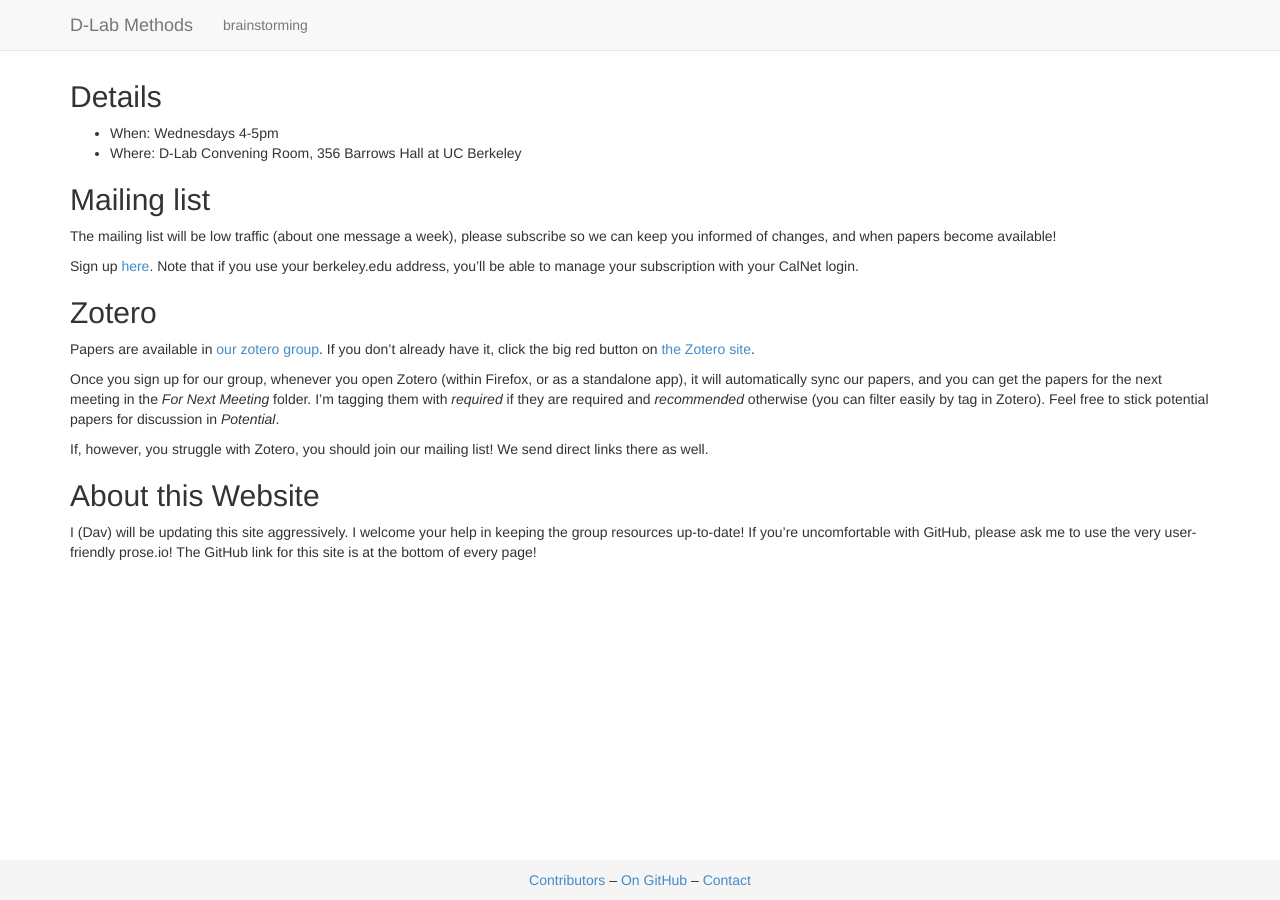
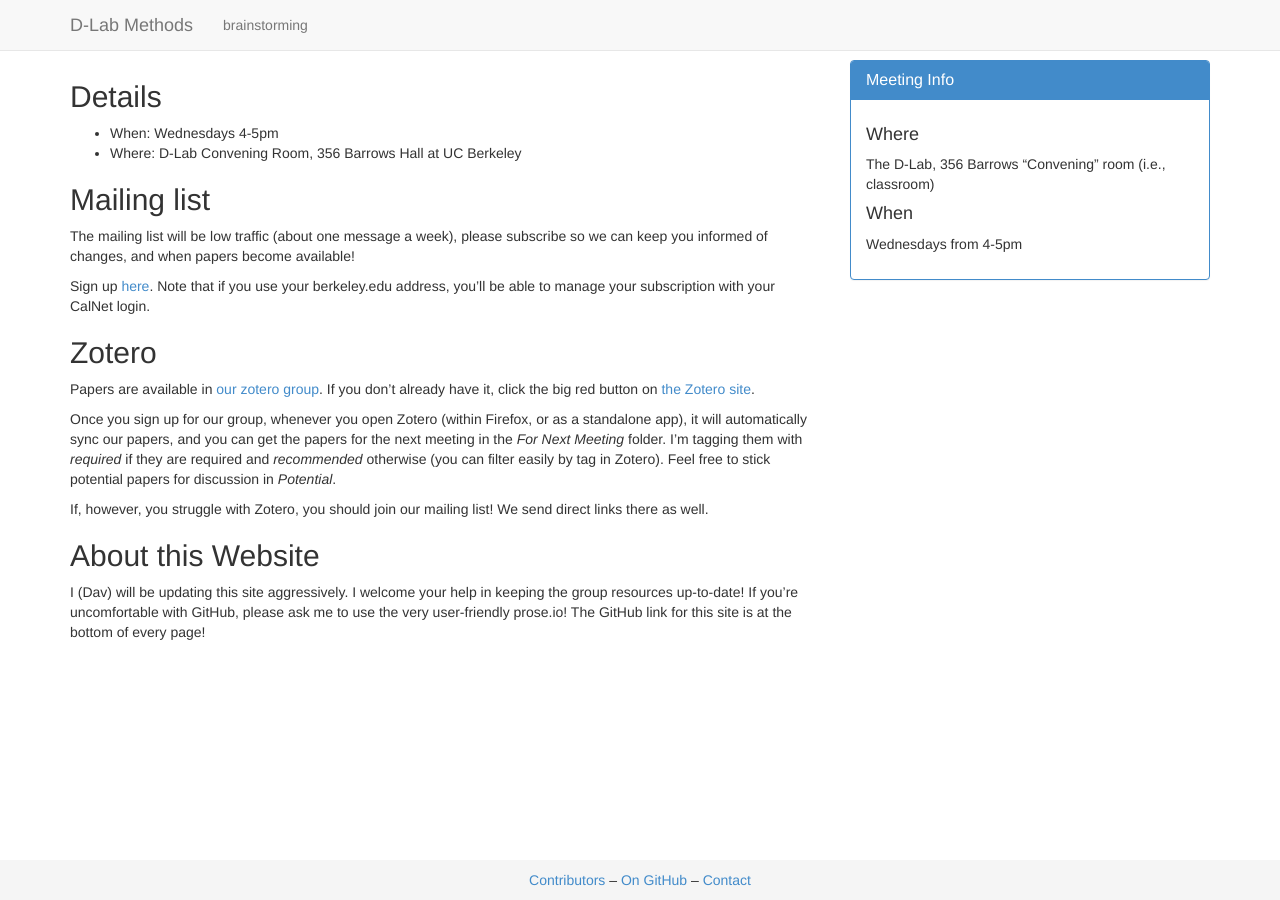
Before and after one commit to dlab-berkeley/dlab-methods, a Jekyll site: the page built from index.md, in a window 1280 px wide. Built offline with Jekyll 4.4.1, drawn with Linux system fonts in a browser that asks for light colours; Markdown is read by kramdown in place of the engine named in the settings.

Commit message:
Got meeting info panel working

```diff
--- /dev/null
+++ b/_includes/meeting_info.md
@@ -0,0 +1,7 @@
+#### Where
+
+The D-Lab, 356 Barrows "Convening" room (i.e., classroom)
+
+#### When
+
+Wednesdays from 4-5pm
--- a/_layouts/default.html
+++ b/_layouts/default.html
@@ -60,8 +60,29 @@
       </div>
 
       <div class="container">
+        <div class="row">
+            <!-- We put this on top on small screens, but on the right on wide
+            screend -->
+            <div class="col-md-4 col-md-push-8">
+                <div class="panel panel-primary">
+                    <div class="panel-heading">
+                        <h3 class="panel-title">Meeting Info</h3>
+                    </div>
+                    <div class="panel-body">
 
-        {{ content }}
+            {% capture meeting_info %}{% include meeting_info.md %}{% endcapture %}
+            {{ meeting_info | markdownify }}
+
+                    </div>
+
+                </div>
+            </div>
+            <div class="col-md-8 col-md-pull-4">
+
+            {{ content }}
+
+            </div>
+        </div>
 
       </div>
 
```
